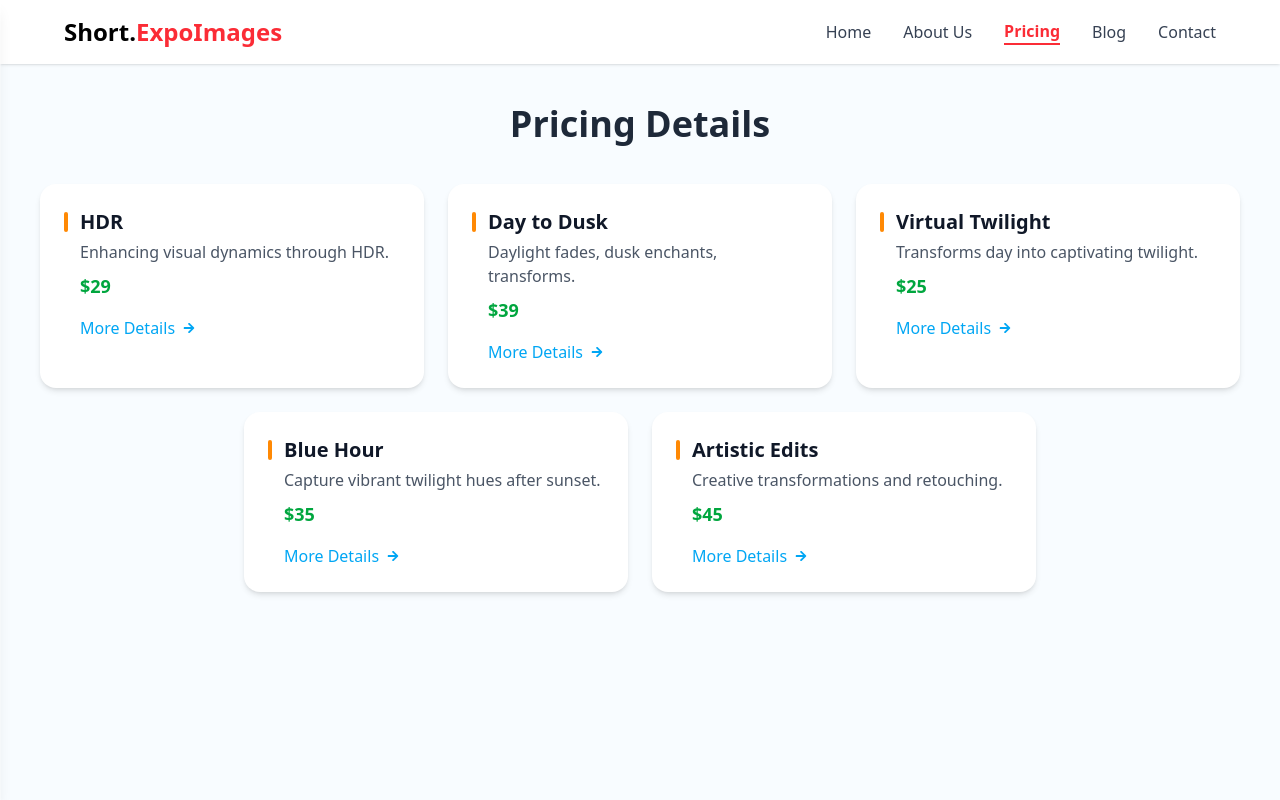
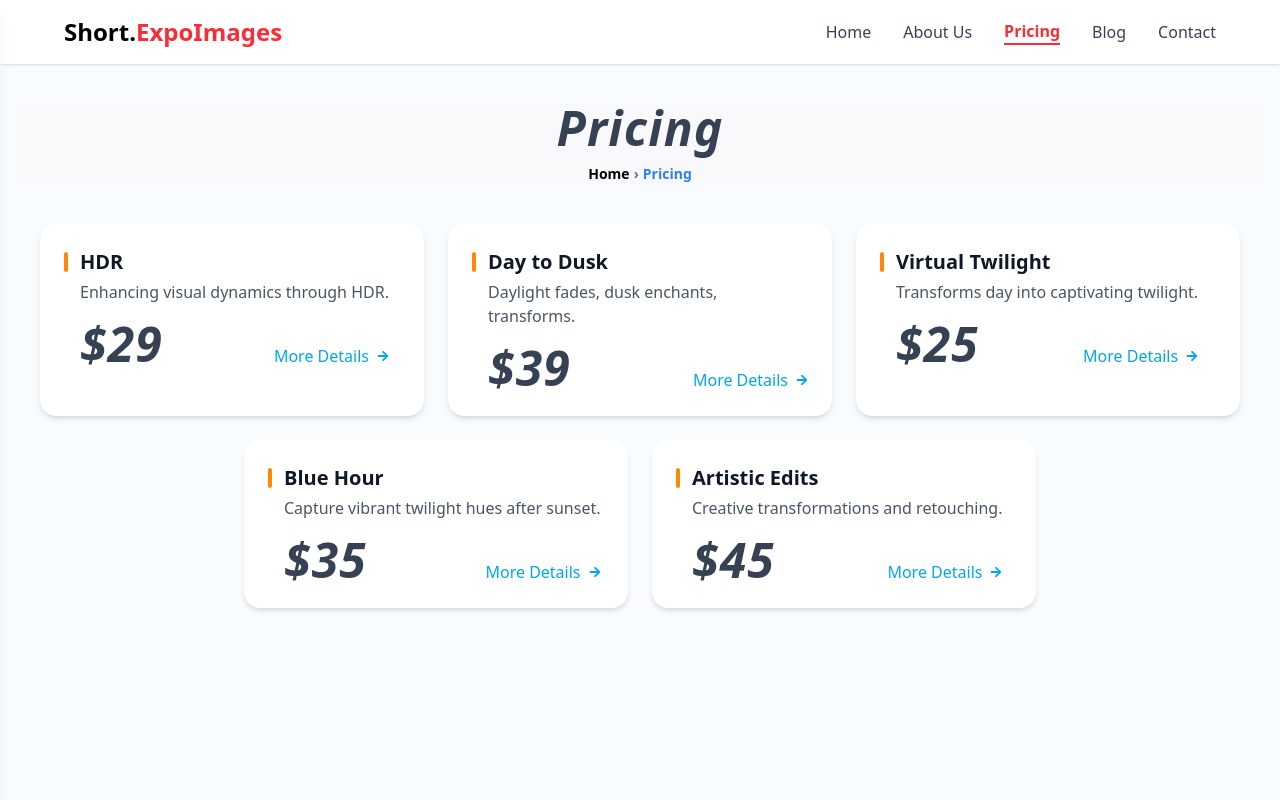
Before and after one commit to Naveenkumar-R96/client-project, a React (Vite) app in the folder my-project/: page /pricing in a window 1280 px wide. Shown: the top 800 px of the page. Built offline with nearby package versions, Linux system fonts and the light colour scheme.

Commit message:
Few UI changes done

```diff
--- a/my-project/src/Components/AboutUs.jsx
+++ b/my-project/src/Components/AboutUs.jsx
@@ -5,7 +5,7 @@ const AboutUs = () => {
   return (
     <div>
       {/* Hero Section */}
-      <div className="bg-[#f9f9fb] relative py-20 text-center overflow-hidden">
+      <div className="bg-[#f9f9fb] relative text-center overflow-hidden py-10 px-4">
         {/* Decorative Shapes */}
         <div className="absolute right-[100px] top-20 w-[150px] h-[150px] bg-gray-300 opacity-10 rotate-45 origin-top-right" />
         <div className="absolute top-6 left-10 w-0 h-0 border-l-[12px] border-r-[12px] border-b-[20px] border-transparent border-b-yellow-400 opacity-50" />
@@ -20,7 +20,7 @@ const AboutUs = () => {
         </h1>
 
         {/* Breadcrumb */}
-        <p className="text-sm text-gray-500 mt-3 z-10 relative font-semibold italic">
+        <p className="text-sm text-gray-500 mt-3 z-10 relative font-semibold">
           <Link to="/" className="text-black hover:underline">
             Home
           </Link>
--- a/my-project/src/Components/CategoryPage.jsx
+++ b/my-project/src/Components/CategoryPage.jsx
@@ -28,7 +28,7 @@ const CategoryPage = () => {
   return (
     <div className="bg-white">
       {/* 🔵 Top Banner */}
-      <div className="bg-[#f9f9fb] relative py-16 text-center overflow-hidden">
+      <div className="bg-[#f9f9fb] relative py-10 text-center overflow-hidden">
         {/* Decorative Shapes */}
         <div className="absolute right-[100px] top-25 w-[150px] h-[150px] bg-gray-300 opacity-10 transform rotate-45 origin-top-right" />
         <div className="absolute top-6 left-10 w-0 h-0 border-l-[12px] border-r-[12px] border-b-[20px] border-transparent border-b-yellow-400 opacity-50" />
@@ -40,7 +40,7 @@ const CategoryPage = () => {
         {/* Optional Triangle Background */}
         <div className="absolute inset-0 bg-[url('/pattern.svg')] bg-no-repeat bg-center opacity-10 pointer-events-none" />
 
-        <h1 className="text-5xl font-bold text-gray-500 tracking-wide z-10 relative ">
+        <h1 className="text-5xl font-extrabold text-gray-700 tracking-wide z-10 relative italic tracking-wide">
           {categoryData.category}
         </h1>
 
--- a/my-project/src/Components/ContactForm.jsx
+++ b/my-project/src/Components/ContactForm.jsx
@@ -16,15 +16,18 @@ export default function ContactForm() {
         {/* Optional triangle background image or shapes */}
         <div className="absolute inset-0 bg-[url('/pattern.svg')] bg-no-repeat bg-center opacity-10 pointer-events-none" />
 
-        <h1 className="text-4xl font-bold text-gray-800 z-10 relative">
+        <h1 className="text-5xl font-extrabold text-gray-700 tracking-wide z-10 relative italic">
          Contact
         </h1>
-        <Link to="/">
+
           <p className="text-sm text-gray-500 mt-2 z-10 relative font-bold hover:text-black">
-            Home <span className="mx-1">›</span>
+            <Link to="/">
+              Home
+            </Link>
+            <span className="mx-1">›</span>
             <span className="text-blue-500">Contact</span>
           </p>
-        </Link>
+        {/* </Link> */}
       </div>
       <div className="py-12 flex items-center justify-center bg-gray-100 p-6">
 
--- a/my-project/src/Components/PricingPage.jsx
+++ b/my-project/src/Components/PricingPage.jsx
@@ -15,7 +15,8 @@ const Card = ({ title, description, category, price }) => (
         <p className="text-gray-600 mb-2">{description}</p>
 
         {/* Price */}
-        <p className="text-lg font-semibold text-green-600 mb-4">{price}</p>
+        <div className="flex items-end justify-between mt-4">
+          <p className="text-5xl font-extrabold text-gray-700 tracking-wide z-10 relative italic">{price}</p>
 
           {/* Link to dynamic category */}
           <Link
@@ -24,6 +25,7 @@ const Card = ({ title, description, category, price }) => (
           >
             More Details <FaArrowRight className="ml-2 text-xs" />
           </Link>
+        </div>
       </div>
     </div>
   </div>
@@ -66,9 +68,18 @@ const PricingPage = () => {
   return (
     <section className="min-h-screen bg-[#f8fcff] flex flex-col py-10 px-4">
       {/* Section Heading */}
-      <h2 className="text-3xl md:text-4xl font-bold text-gray-800 mb-10 text-center">
-        Pricing Details
+      <div className="bg-[#f9f9fb] relative text-center overflow-hidden mb-10">
+        <h2 className="text-5xl font-extrabold text-gray-700 tracking-wide z-10 relative italic text-center">
+          Pricing
         </h2>
+        <p className="text-sm text-gray-500 mt-3 z-10 relative font-semibold">
+          <Link to="/" className="text-black hover:underline">
+            Home
+          </Link>
+          <span className="mx-1">›</span>
+          <span className="text-blue-500">Pricing</span>
+        </p>
+      </div>
 
       {/* Card Grid */}
       <div className="flex flex-wrap justify-center gap-6">
```
Lines whose indentation alone changed are shown as unchanged.
